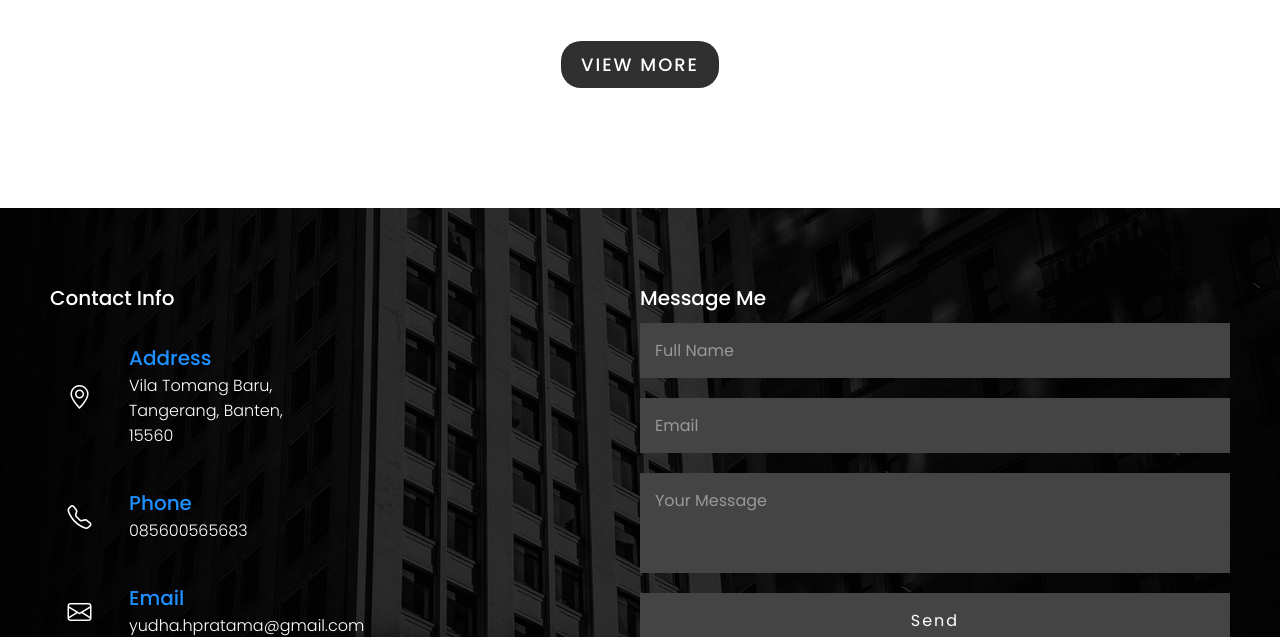
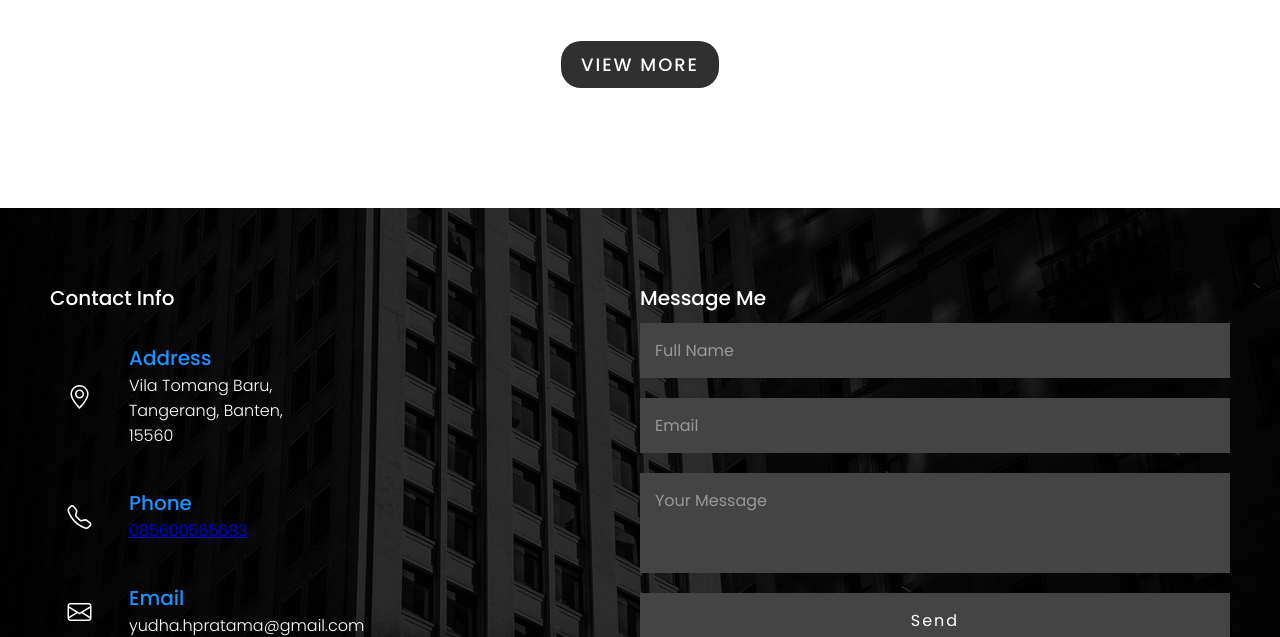
Before and after one commit to YudhaHady/Portofolio, a plain HTML site: page index.html in a window 1280 px wide. Shown: the part 3151-3788 px from the top of the page. Drawn offline with nearby package versions, Linux system fonts and the light colour scheme.

Commit message:
notlpn
make normal

```diff
--- a/index.html
+++ b/index.html
@@ -4,6 +4,7 @@
 		<meta charset="UTF-8" />
 		<meta http-equiv="X-UA-Compatible" content="IE=edge" />
 		<meta name="viewport" content="width=device-width, initial-scale=1.0" />
+		<meta name="format-detection" content="telephone=no">
 		<title>Portfolio | Yudha</title>
 		<link rel="icon" type="image/png" href="assets/icon.png" />
 		<link href="https://fonts.googleapis.com/css2?family=Poppins:ital,wght@0,200;0,300;0,400;0,500;0,600;0,700;0,800;0,900;1,200;1,300;1,400;1,500;1,600;1,700;1,800;1,900&display=swap" rel="stylesheet">
@@ -136,7 +137,7 @@
 							</div>
 							<div class="text">
 								<h3>Phone</h3>
-								<p>085600565683</p>
+								<a href="tel:+6285600565683">085600565683</a>
 							</div>
 						</div>
 						<div class="box">
```
